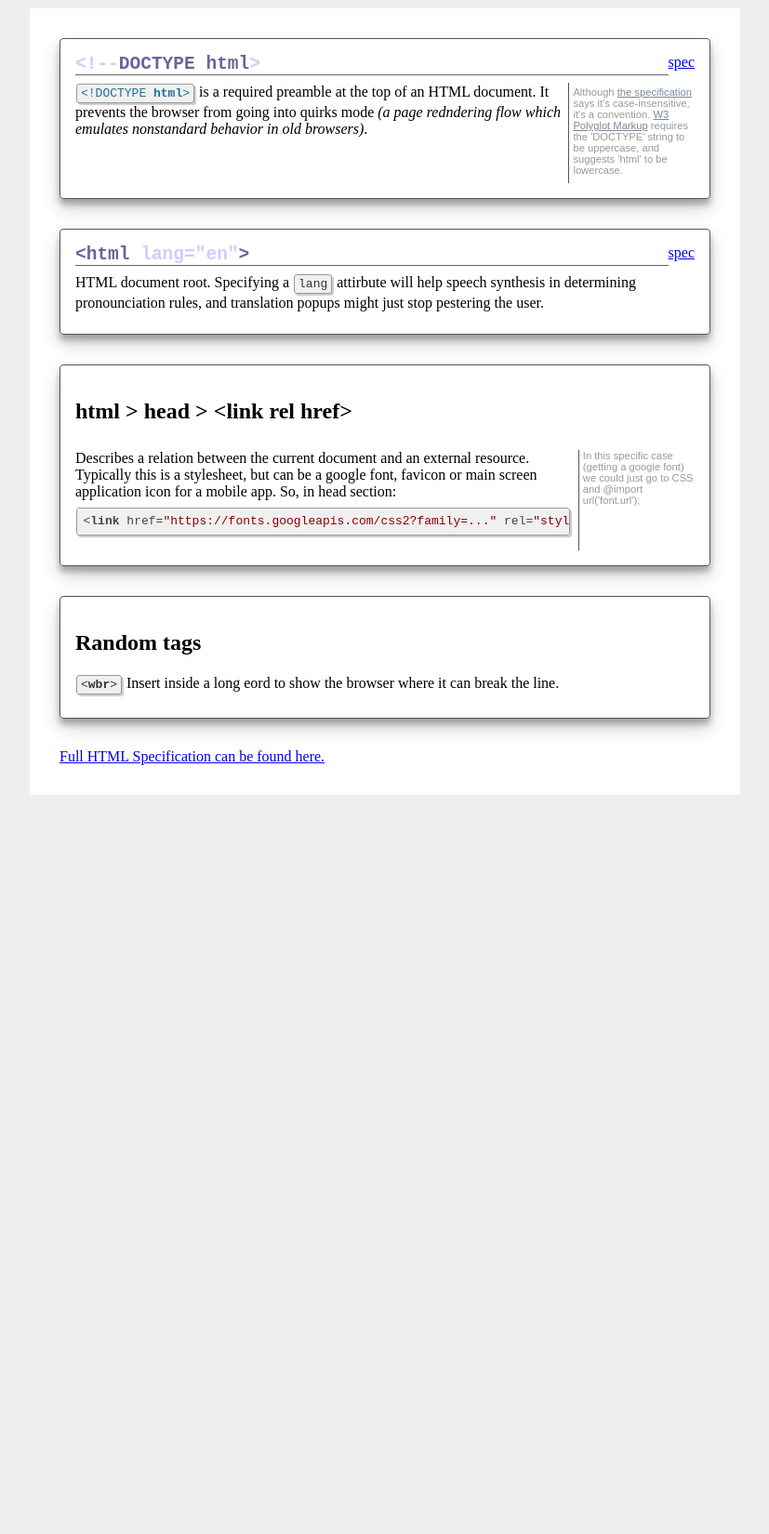
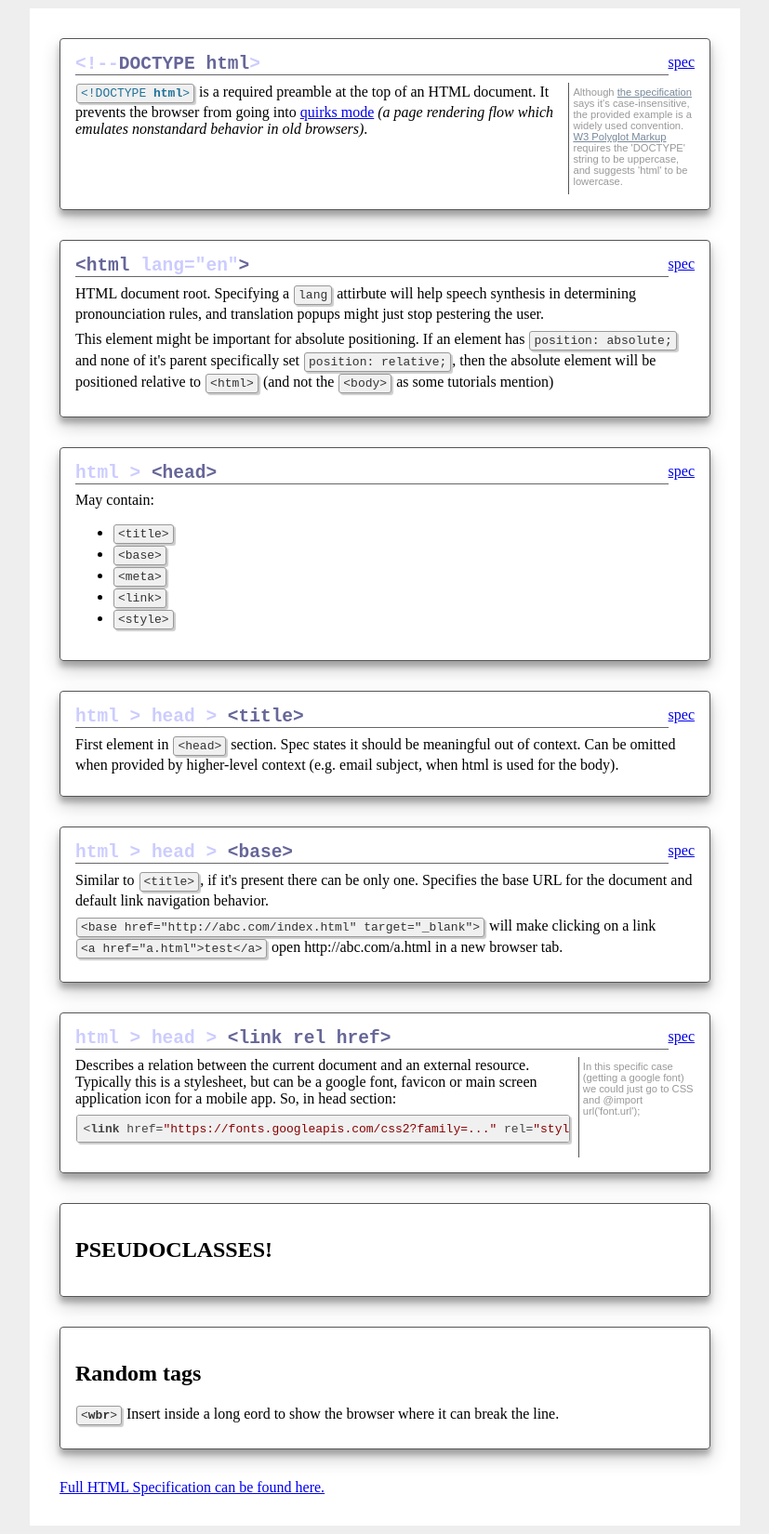
Before and after one commit to rkr1410/htmlcs, a plain HTML site: page htmlcs.html in a window 1280 px wide. Shown: the whole page at 93% size, without its empty margins (226-1053 px from the left). Before the commit the page ends 864 px from the top, so only its background shows below. Drawn offline with Linux system fonts and the light colour scheme.

Commit message:
Add head, title and base
Adds new tag descriptions.
Adds a test.html for trying out random stuff,
so that I don't have to create a new scratch
file every time, and have a history of experiments.

```diff
--- a/htmlcs.css
+++ b/htmlcs.css
@@ -47,12 +47,6 @@ pre {
     margin: 0;
 }
 
-/*
-pre:hover, pre:focus {
-  width: min-content;
-}
-*/
-
 code {
     display: inline-block;
     font-family: monospace;
@@ -80,6 +74,17 @@ aside {
     padding-left: 0.25rem;
     margin-left: 0.5rem;
     margin-top: 0.5rem;
+    transition: all .1s;
+}
+
+aside:hover {
+    background: #efe;
+    color: black;
+    border: 1px solid #333;
+    padding: 0.25rem;
+    box-shadow: 3px 3px 2px rgba(0, 0, 0, 0.1);
+    transform-origin: top right;
+    transform: scale(1.5);
 }
 
 aside a:link {
--- a/htmlcs.html
+++ b/htmlcs.html
@@ -10,7 +10,7 @@
     </head>
     <body>
         <section>
-            <article class="tag-description" id="doctype">
+            <article class="tag-description interesting" id="doctype">
                 <div class="title">
                     <h2 class="article-title">
                         &lt;!--<b>DOCTYPE html</b>&gt;
@@ -19,13 +19,13 @@
                 </div>
                 <div class="container">
                     <div class="content-with-aside">
-                        <p><code><span class="hljs-meta">&lt;!DOCTYPE <span class="hljs-meta-keyword">html</span>&gt;</span></code> is a required preamble at the top of an HTML document. It prevents the browser from going into quirks mode <i>(a page redndering flow which emulates nonstandard behavior in old browsers)</i>.</p>
+                        <p><code><span class="hljs-meta">&lt;!DOCTYPE <span class="hljs-meta-keyword">html</span>&gt;</span></code> is a required preamble at the top of an HTML document. It prevents the browser from going into <a href="https://en.wikipedia.org/wiki/Quirks_mode" target="_blank">quirks mode</a> <i>(a page rendering flow which emulates nonstandard behavior in old browsers)</i>.</p>
                     </div>
-                    <aside><p>Although <a href="https://html.spec.whatwg.org/multipage/syntax.html#the-doctype">the specification</a> says it's case-insensitive, it's a convention. <a href="https://dev.w3.org/html5/html-polyglot/html-polyglot.html#h3_doctype">W3 Polyglot Markup</a> requires the 'DOCTYPE' string to be uppercase, and suggests 'html' to be lowercase.</p></aside>
+                    <aside><p>Although <a href="https://html.spec.whatwg.org/multipage/syntax.html#the-doctype">the specification</a> says it's case-insensitive, the provided example is a widely used convention. <a href="https://dev.w3.org/html5/html-polyglot/html-polyglot.html#h3_doctype">W3 Polyglot Markup</a> requires the 'DOCTYPE' string to be uppercase, and suggests 'html' to be lowercase.</p></aside>
                 </div>
             </article>
 
-            <article class="tag-description" id="html">
+            <article class="tag-description interesting" id="html">
                 <div class="title">
                     <h2 class="article-title">
                         <b>&lt;html</b> lang="en"<b>&gt;</b>
@@ -33,10 +33,52 @@
                     <a href="https://html.spec.whatwg.org/#the-html-element" target="_blank">spec</a>
                 </div>
                 <p>HTML document root. Specifying a <code>lang</code> attirbute will help speech synthesis in determining pronounciation rules, and translation popups might just stop pestering the user.</p>
+                <p>This element might be important for absolute positioning. If an element has <code>position: absolute;</code> and none of it's parent specifically set <code>position: relative;</code>, then the absolute element will be positioned relative to <code>&lt;html&gt;</code> (and not the <code>&lt;body&gt;</code> as some tutorials mention)</p>
             </article>
 
-            <article class="tag-description" id="link">
+            <article class="tag-description" id="head">
+                <div class="title">
+                    <h2 class="article-title">
+                        html &gt; <b>&lt;head&gt;</b>
+                    </h2>
+                    <a href="https://html.spec.whatwg.org/#the-head-element" target="_blank">spec</a>
+                </div>
+                <p>May contain:</p>
+                <ul>
+                    <li><code>&lt;title&gt;</code></li>
+                    <li><code>&lt;base&gt;</code></li>
+                    <li><code>&lt;meta&gt;</code></li>
+                    <li><code>&lt;link&gt;</code></li>
+                    <li><code>&lt;style&gt;</code></li>
+                </ul>
+            </article>
+
+            <article class="tag-description" id="title">
+                <div class="title">
+                    <h2 class="article-title">
+                        html &gt; head &gt; <b>&lt;title&gt;</b>
+                    </h2>
+                    <a href="https://html.spec.whatwg.org/#the-title-element" target="_blank">spec</a>
+                </div>
+                <p>First element in <code>&lt;head&gt;</code> section. Spec states it should be meaningful out of context. Can be omitted when provided by higher-level context (e.g. email subject, when html is used for the body).</p>
+            </article>
+
+            <article class="tag-description" id="base">
+                <div class="title">
+                    <h2 class="article-title">
+                        html &gt; head &gt; <b>&lt;base&gt;</b>
+                    </h2>
+                    <a href="https://html.spec.whatwg.org/#the-base-element" target="_blank">spec</a>
+                </div>
+                <p>Similar to <code>&lt;title&gt;</code>, if it's present there can be only one. Specifies the base URL for the document and default link navigation behavior.</p>
+                <p><code>&lt;base href="http://abc.com/index.html" target="_blank"&gt;</code> will make clicking on a link <code>&lt;a href="a.html"&gt;test&lt/a&gt;</code> open  http://abc.com/a.html in a new browser tab.</p>
+            </article>
+
+            <article class="tag-description interesting" id="link">
+                <div class="title">
                 <h2 class="article-title">html &gt; head &gt; <b>&lt;link rel href&gt;</b></h2>
+                    <a href="https://html.spec.whatwg.org/#the-link-element" target="_blank">spec</a>
+                </div>
                 <div class="container">
                     <div class="content-with-aside">
                         <p>Describes a relation between the current document and an external resource. Typically this is a stylesheet, but can be a google font, favicon or main screen application icon for a mobile app. So, in head section:</p>
@@ -46,13 +88,16 @@
 </pre>
                     </div>
                     <aside>
-                        In this specific case (getting a google font) we could just go to CSS and @import url('font.url');
+                        <p>In this specific case (getting a google font) we could just go to CSS and @import url('font.url');</p>
                     </aside>
                 </div>
             </article>
         </section>
         <!-- various tags -->
         <section>
+            <article>
+                <h2 class="article-title"><b>PSEUDOCLASSES!</b></h2>
+            </article>
             <article>
                 <h2 class="article-title"><b>Random tags</b></h2>
                 <p><code>&lt;<span class="hljs-name">wbr</span>&gt;</code> Insert inside a long eord to show the browser where it can break the line.</p>
```
Also changed, not shown: pre-width-problem.html (+32 -25 lines), test.html (added, +26 -0 lines).
